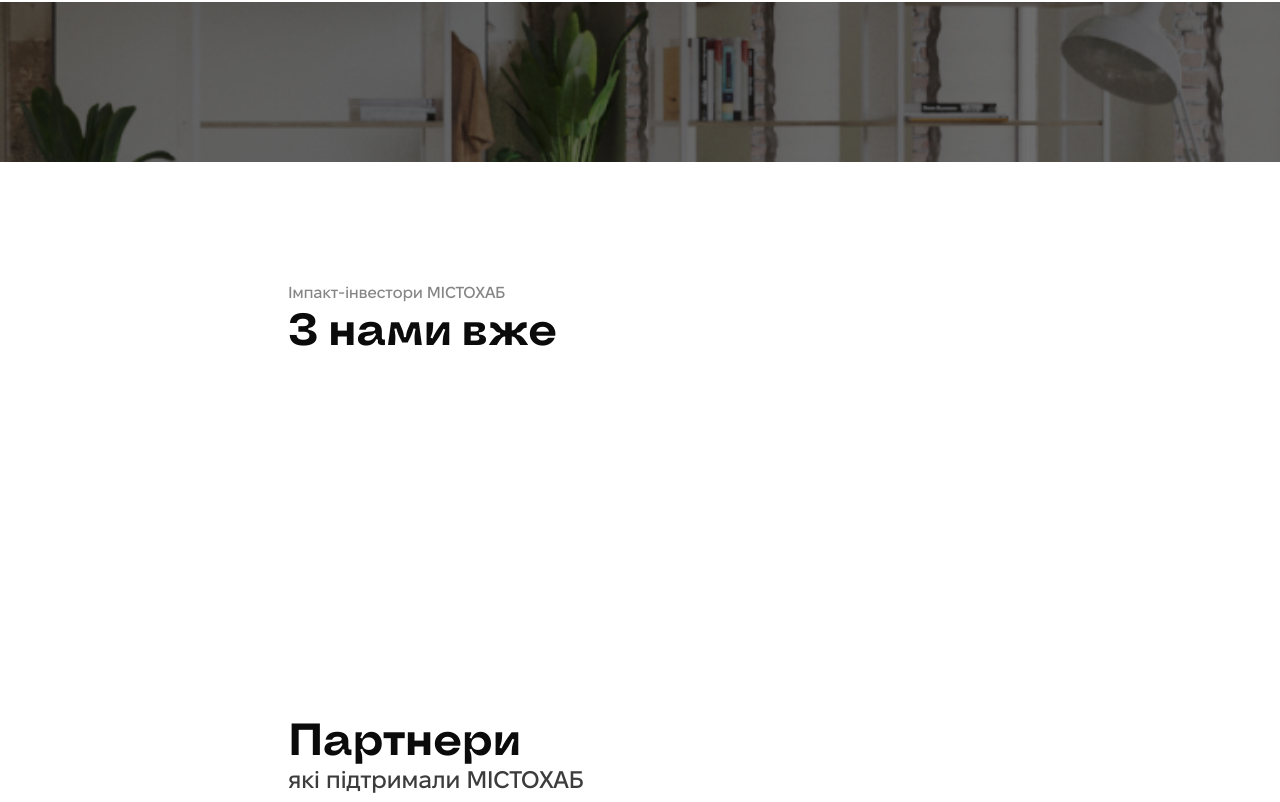
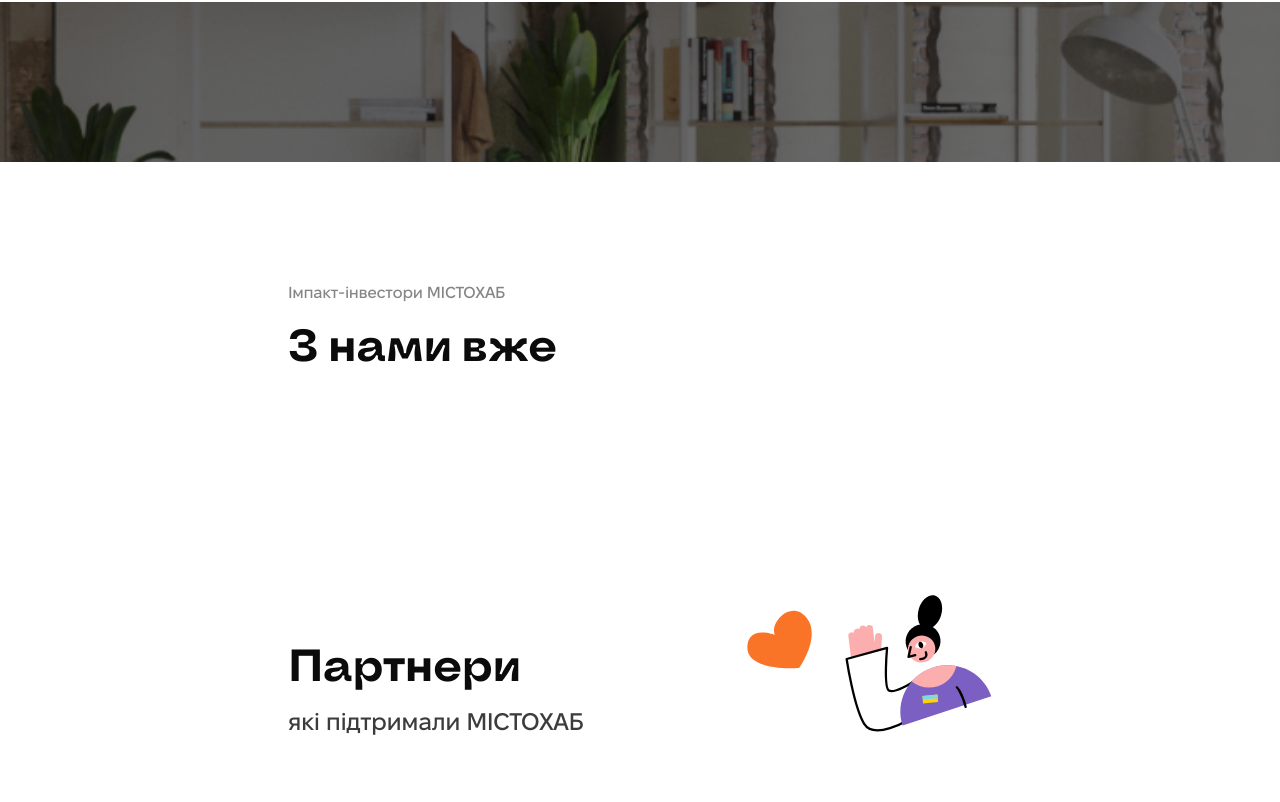
Before and after one commit to Poltava-mistohub/MistoHub, a React (Vite) app: page / in a window 1280 px wide. Shown: the part 5479-6281 px from the top of the page. Built offline with nearby package versions, Linux system fonts and the light colour scheme; no server answers.

Commit message:
Add illustration. Tune styles to match desired behavior

```diff
--- a/src/components/InvestorsCompanies/InvestorsBlock.styled.jsx
+++ b/src/components/InvestorsCompanies/InvestorsBlock.styled.jsx
@@ -4,6 +4,7 @@
 export const TextWrapper = styled(Container)`
   padding-top: 60px;
   margin-bottom: 32px;
+  position: relative;
 
   @media screen and (min-width: 768px) and (max-width: 1439.9px) {
     padding-top: 120px;
@@ -15,6 +16,40 @@
     margin-bottom: 80px;
   }
 `;
+
+export const PartnersTextWrapper = styled(TextWrapper)`
+  padding-top: 30px;
+  margin-bottom: 32px;
+
+  @media screen and (min-width: 768px) and (max-width: 1439.9px) {
+    padding-top: 30px;
+    margin-bottom: 64px;
+  }
+
+  @media screen and (min-width: 1440px) {
+    padding-top: 30px;
+    margin-bottom: 115px;
+  }
+`;
+
+export const PartnersIllustration = styled('img')`
+  display: none;
+  position: absolute;
+  right: 16px;
+  bottom: 0;
+  width: 245px;
+
+  @media screen and (min-width: 768px) and (max-width: 1439.9px) {
+    display: block;
+    right: 32px;
+  }
+
+  @media screen and (min-width: 1440px) {
+    display: block;
+    right: 120px;
+  }
+`;
+
 
 export const PeopleContainer = styled(Container)`
   padding: 0;
@@ -30,12 +65,14 @@
     font-size: 16px;
     line-height: 24px;
     letter-spacing: -0.32px;
+    margin-bottom: 16px;
   }
 
   @media screen and (min-width: 1440px) {
     font-size: 16px;
     line-height: 24px;
     letter-spacing: -0.32px;
+    margin-bottom: 30px;
   }
 `;
 
@@ -51,6 +88,7 @@
     font-size: 45px;
     line-height: 50px;
     letter-spacing: -0.9px;
+    margin-bottom: 16px;
   }
 
   @media screen and (min-width: 1440px) {
@@ -58,6 +96,7 @@
     font-weight: 600;
     line-height: 68px;
     letter-spacing: -1.2px;
+    margin-bottom: 30px;
   }
 `;
 
--- a/src/components/InvestorsCompanies/PartnersBlock.jsx
+++ b/src/components/InvestorsCompanies/PartnersBlock.jsx
@@ -2,19 +2,22 @@
   MainHeading,
   PeopleContainer,
   SecondHeading,
-  TextWrapper,
+  PartnersTextWrapper,
+  PartnersIllustration,
 } from './InvestorsBlock.styled';
 import PartnerCompanies from './InvestorsCompanies/PartnerCompanies';
+import IllustrationSrc from '../../assets/investors/partners_illustration.svg';
 
 const PartnersBlock = ({ companies }) => {
   return (
     <section id="partners">
-      <TextWrapper>
+      <PartnersTextWrapper>
+        <PartnersIllustration src={IllustrationSrc} />
         <MainHeading>Партнери </MainHeading>
         <SecondHeading>
           які підтримали МІСТОХАБ
         </SecondHeading>
-      </TextWrapper>
+      </PartnersTextWrapper>
       <PeopleContainer>
         {companies && <PartnerCompanies companies={companies} />}
       </PeopleContainer>
```
Also changed, not shown: src/assets/investors/partners_illustration.svg (added).
